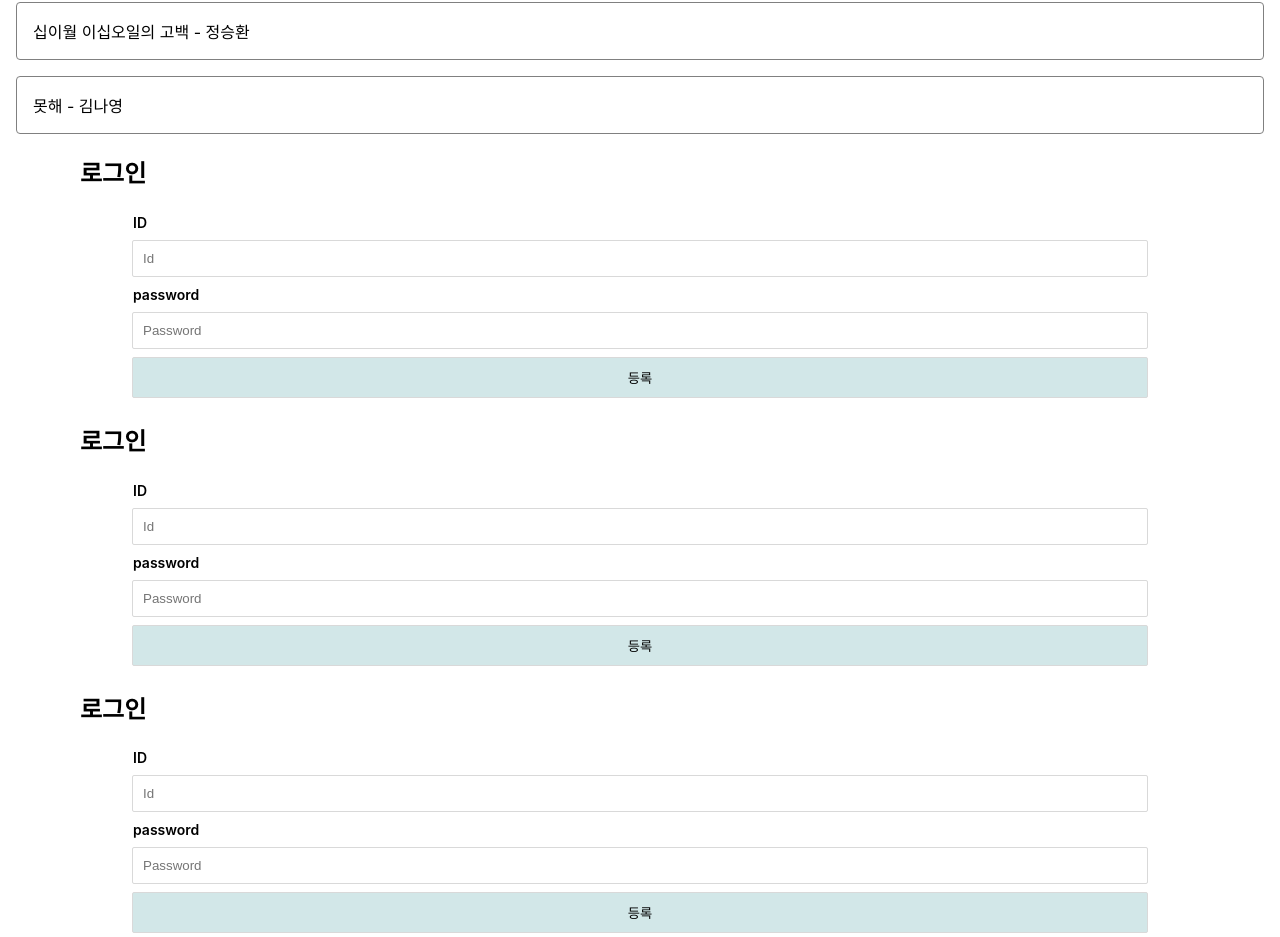
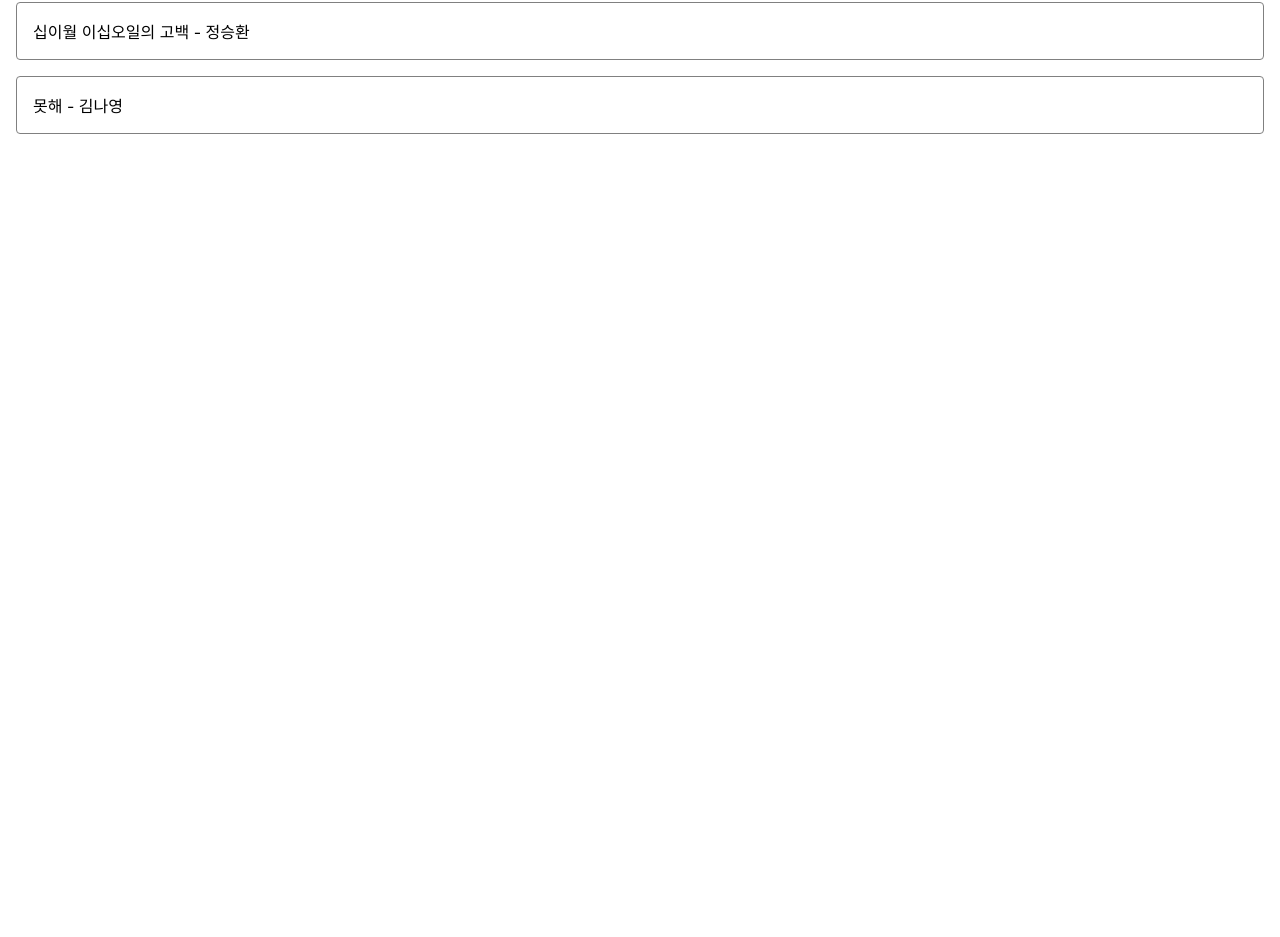
Before and after one commit to HiGeuni/muflix, a React (Create React App) app: page /playlistDetail/1 in a window 1280 px wide. Shown: the part 239-1176 px from the top of the page. After the commit the page ends 800 px from the top, so only its background shows below. Built offline with nearby package versions, Linux system fonts and the light colour scheme.

Commit message:
Add Interactive Slider

```diff
--- a/src/App.js
+++ b/src/App.js
@@ -31,9 +31,6 @@ function App() {
           element = {<PlaylistDetail />}
         />
       </Routes>
-      <SignInForm />
-      <SignInForm />
-      <SignInForm />
     </>
   );
 }
--- a/src/components/Playlist.jsx
+++ b/src/components/Playlist.jsx
@@ -28,14 +28,11 @@ const StyledLink = styled(Link)`
 const UnMarkedli = styled.li`
     display: flex;
     list-style: none;
-<<<<<<< HEAD
-    border: 2px solid;
     margin-left: auto;
     margin-right: auto;
     width: 200px;
     height: 200px;
-=======
->>>>>>> 217c24b532d8f65ef6d468ecab49a860e9a2b2c1
+    padding-bottom: 20px;
 `
 
 const CustomDiv = styled.div`
@@ -50,6 +47,10 @@ const CustomDiv = styled.div`
 `
 
 function Playlist(){
+
+    const data = playlistData.playlist.map((s) => {
+        return s.musics;
+    })
     const settings = {
         dots: true,
         infinite: false,
@@ -78,10 +79,6 @@ function Playlist(){
         }
       ]
     };
-    const data = playlistData.playlist.map((s) => {
-        return s.musics;
-    })
-    console.log(data);
     return (
         <CustomDiv>
             <h2>
```
Also changed, not shown: src/layouts/Header.js (+5 -3 lines), src/components/SliderSettings.js (added).
